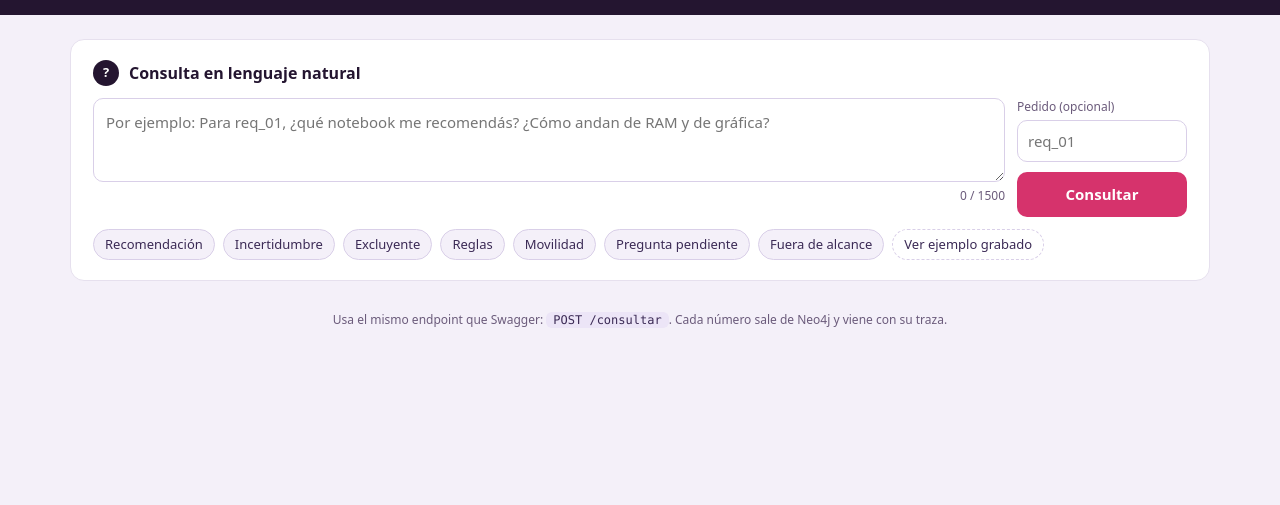
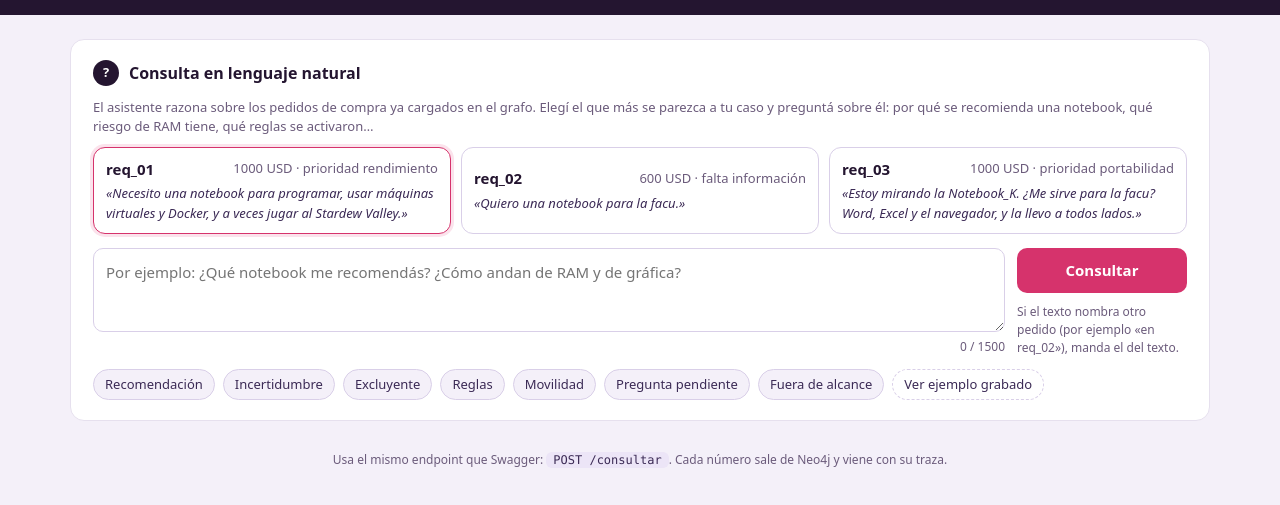
Before and after one commit to Maaurimiranda/SeleccionDeNotebooks_IA, a plain HTML site: page asistente/web/index.html in a window 1280 px wide. Shown: the part 71-576 px from the top of the page. Drawn offline with Linux system fonts and the light colour scheme; no server answers.

Commit message:
feat(api): elegir el pedido en la interfaz web con req_01 por defecto
Co-Authored-By: Claude Opus 5.5 <noreply@anthropic.com>
Claude-Session: https://claude.ai/code/session_01KdmdtvewXtsSFoeH7TDnBM

```diff
--- a/asistente/web/index.html
+++ b/asistente/web/index.html
@@ -153,6 +153,13 @@
            border-radius: 50%; animation: gira 0.8s linear infinite; }
   @keyframes gira { to { transform: rotate(360deg); } }
   footer { text-align: center; color: var(--apagado); font-size: 12px; margin-top: 30px; }
+  .pedidos { display: grid; grid-template-columns: repeat(auto-fit, minmax(230px, 1fr)); gap: 10px; margin-bottom: 14px; }
+  .pedido { text-align: left; background: var(--blanco); border: 1.5px solid var(--linea-2); border-radius: 12px;
+            padding: 10px 12px; color: var(--texto); }
+  .pedido:hover { border-color: var(--violeta); }
+  .pedido[aria-checked="true"] { border-color: var(--frambuesa); box-shadow: 0 0 0 3px var(--frambuesa-suave); }
+  .pedido .cab { display: flex; justify-content: space-between; align-items: center; gap: 8px; margin-bottom: 4px; }
+  .pedido .cita { font-size: 13px; font-style: italic; color: var(--berenjena-2); }
   @media (max-width: 720px) { .form { grid-template-columns: 1fr; } }
 </style>
 </head>
@@ -174,18 +181,19 @@
 <main>
   <section class="tarjeta">
     <h2><span class="num">?</span>Consulta en lenguaje natural</h2>
+    <div class="apagado" style="margin-bottom:10px">
+      El asistente razona sobre los pedidos de compra ya cargados en el grafo. Elegí el que más se parezca a tu caso
+      y preguntá sobre él: por qué se recomienda una notebook, qué riesgo de RAM tiene, qué reglas se activaron…
+    </div>
+    <div class="pedidos" id="pedidos" role="radiogroup" aria-label="Pedido"></div>
     <form id="form" class="form">
       <div>
-        <textarea id="texto" placeholder="Por ejemplo: Para req_01, ¿qué notebook me recomendás? ¿Cómo andan de RAM y de gráfica?"></textarea>
+        <textarea id="texto" placeholder="Por ejemplo: ¿Qué notebook me recomendás? ¿Cómo andan de RAM y de gráfica?"></textarea>
         <div class="contador" id="contador"></div>
       </div>
       <div class="lateral">
-        <div>
-          <label for="req">Pedido (opcional)</label>
-          <input id="req" list="pedidos" placeholder="req_01">
-          <datalist id="pedidos"><option value="req_01"><option value="req_02"><option value="req_03"></datalist>
-        </div>
         <button type="submit" class="primario" id="enviar">Consultar</button>
+        <div class="apagado" style="font-size:12px">Si el texto nombra otro pedido (por ejemplo «en req_02»), manda el del texto.</div>
       </div>
     </form>
     <div class="chips" id="ejemplos"></div>
@@ -216,6 +224,18 @@ const EJEMPLOS = [
   ["Pregunta pendiente", "Para req_02, ¿qué notebook me conviene?"],
   ["Fuera de alcance", "¿Cuál es la capital de Francia?"],
 ];
+
+// Los tres pedidos cargados en el grafo (cypher/02_instancias.cypher). Solo para mostrarlos: los datos
+// que usa el asistente salen de Neo4j.
+const PEDIDOS = [
+  { id: "req_01", resumen: "1000 USD · prioridad rendimiento",
+    texto: "Necesito una notebook para programar, usar máquinas virtuales y Docker, y a veces jugar al Stardew Valley." },
+  { id: "req_02", resumen: "600 USD · falta información",
+    texto: "Quiero una notebook para la facu." },
+  { id: "req_03", resumen: "1000 USD · prioridad portabilidad",
+    texto: "Estoy mirando la Notebook_K. ¿Me sirve para la facu? Word, Excel y el navegador, y la llevo a todos lados." },
+];
+let pedidoElegido = "req_01";
 
 const ORIGEN = {
   llm: ["Redactada por el LLM con la evidencia del grafo", "menta"],
@@ -600,11 +620,24 @@ $("form").addEventListener("submit", (e) => {
   e.preventDefault();
   const texto = $("texto").value.trim();
   if (!texto) { $("texto").focus(); return; }
-  consultar(texto, $("req").value.trim());
+  consultar(texto, pedidoElegido);
 });
+function elegirPedido(id) {
+  pedidoElegido = id;
+  for (const b of $("pedidos").children) b.setAttribute("aria-checked", String(b.dataset.id === id));
+}
+$("pedidos").append(...PEDIDOS.map((p) => h("button", { class: "pedido", type: "button", role: "radio",
+  "data-id": p.id, "aria-checked": "false", onclick: () => elegirPedido(p.id) },
+  h("div", { class: "cab" }, h("b", {}, p.id), h("span", { class: "apagado" }, p.resumen)),
+  h("div", { class: "cita" }, `«${p.texto}»`))));
+elegirPedido("req_01");
+
 $("ejemplos").append(
   ...EJEMPLOS.map(([nombre, texto]) => h("button", { class: "chip", type: "button", title: texto,
-    onclick: () => { $("texto").value = texto; contar(); $("texto").focus(); } }, nombre)),
+    onclick: () => {
+      $("texto").value = texto; contar(); $("texto").focus();
+      const m = texto.match(/req_0\d/); if (m) elegirPedido(m[0]);
+    } }, nombre)),
   h("button", { class: "chip secundario", type: "button", onclick: ejemploGrabado }, "Ver ejemplo grabado"));
 contar();
 salud();
```
Also changed, not shown: 1 other file.
